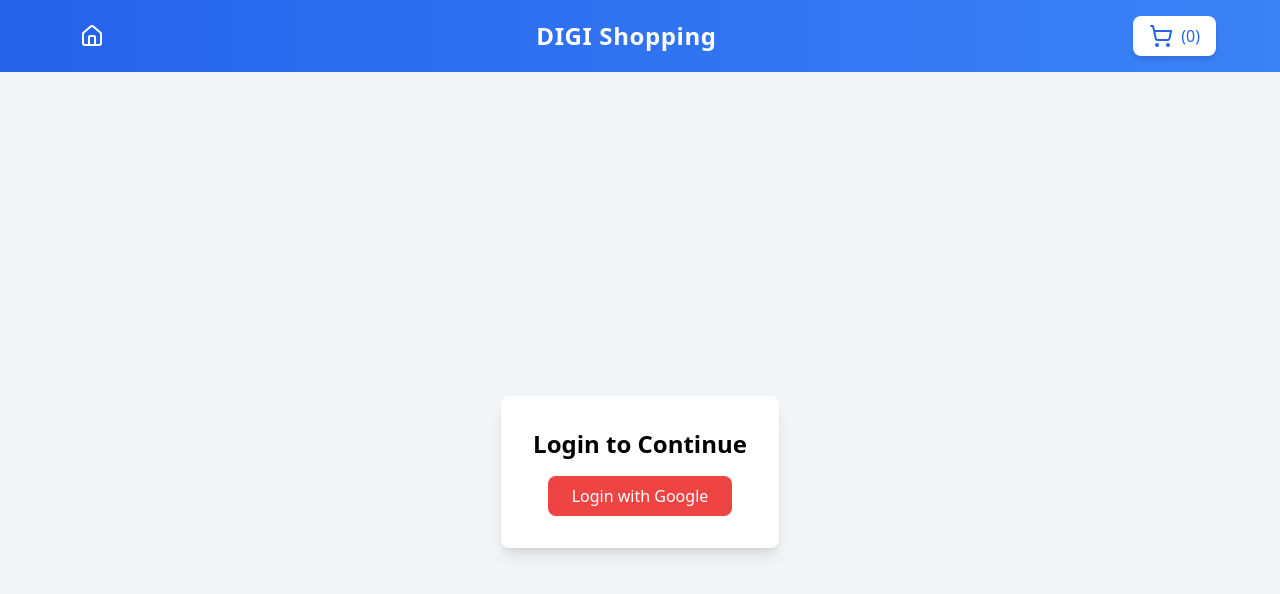
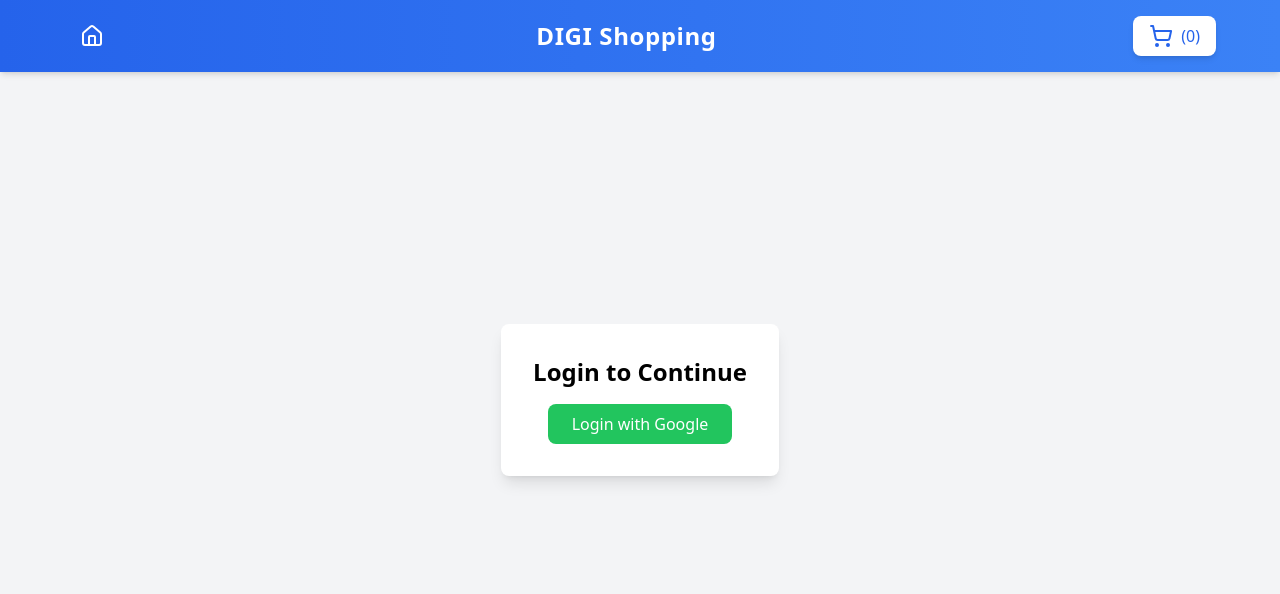
Before and after one commit to praveen-piramanayagam/E-commerce, a React (Vite) app: page /login in a window 1280 px wide. Shown: the top 594 px of the page. Built offline with nearby package versions, Linux system fonts and the light colour scheme.

Commit message:
Design update

```diff
--- a/src/components/Navbar.jsx
+++ b/src/components/Navbar.jsx
@@ -7,7 +7,7 @@
   const navigate = useNavigate();
 
   return (
-    <nav className="bg-gradient-to-r from-blue-600 to-blue-500 shadow-md p-4">
+    <nav className="bg-gradient-to-r from-blue-600 to-blue-500 shadow-md p-4 fixed w-full">
       <div className="max-w-6xl mx-auto flex justify-between items-center">
       <button
           onClick={() => navigate("/home")}
--- a/src/pages/Auth.jsx
+++ b/src/pages/Auth.jsx
@@ -22,7 +22,7 @@
         <h1 className="text-2xl font-bold mb-4">Login to Continue</h1>
         <button
           onClick={handleLogin}
-          className="bg-red-500 text-white px-6 py-2 rounded-lg hover:bg-red-600"
+          className="bg-green-500 text-white px-6 py-2 rounded-lg hover:bg-green-600"
         >
           Login with Google
         </button>
```
